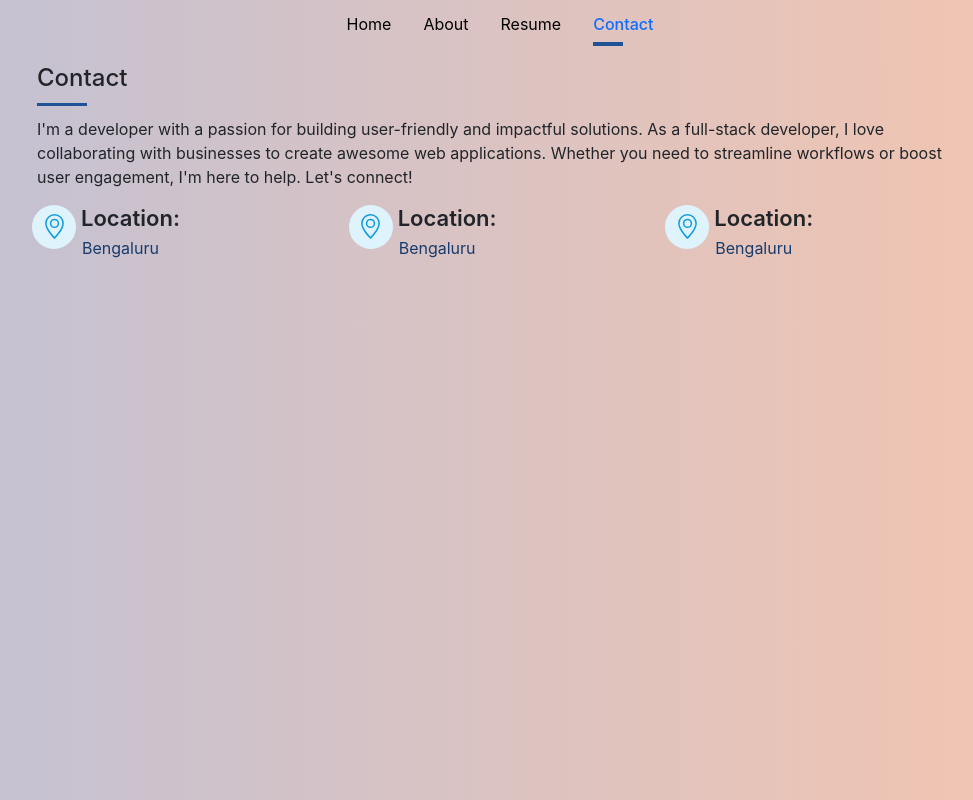
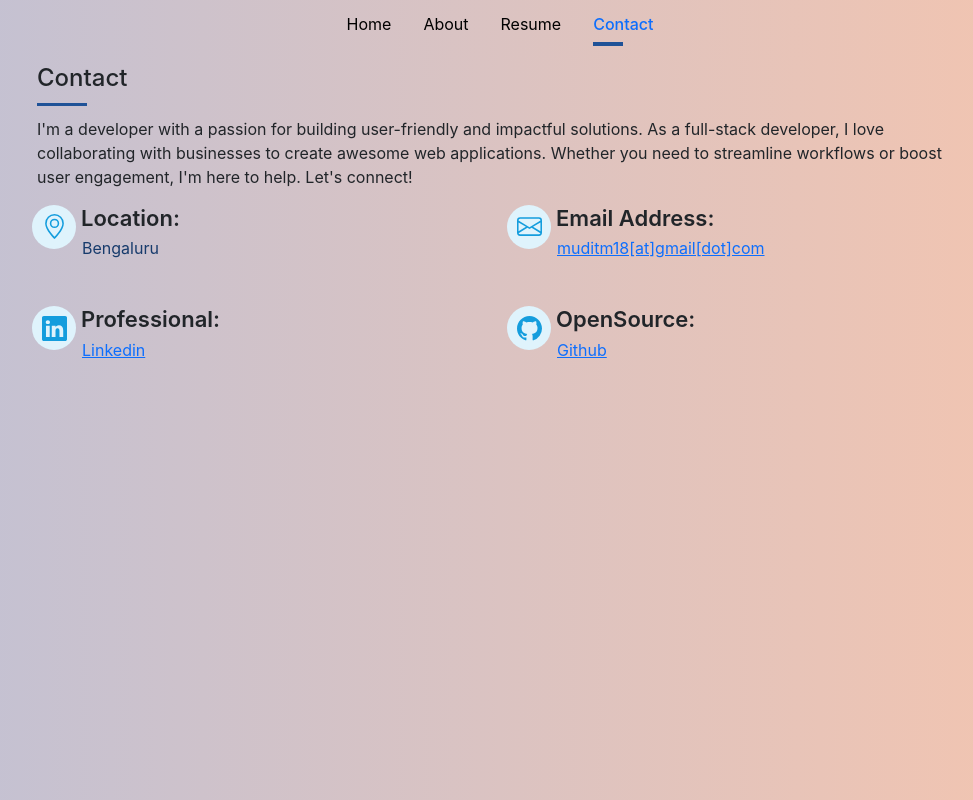
Before and after one commit to MuditKaushik/portfolio, a React (Create React App) app: page /contact in a window 1280 px wide. Shown: the whole page, without its empty margins (140-1113 px from the left). Built offline with nearby package versions, Linux system fonts and the light colour scheme.

Commit message:
portfolio-complete-commit

```diff
--- a/package.json
+++ b/package.json
@@ -19,11 +19,11 @@
     "web-vitals": "^2.1.4"
   },
   "scripts": {
-    "start": "react-scripts start",
+    "start": "set \"PUBLIC_URL=.\" && react-scripts start",
     "build": "react-scripts build",
     "test": "react-scripts test",
     "eject": "react-scripts eject",
-    "host_build": "set \"GENERATE_SOURCEMAP=false\" && set \"INLINE_RUNTIME_CHUNK=false\" && react-scripts build --profile",
+    "host_build": "set \"GENERATE_SOURCEMAP=false\" && react-scripts build --profile",
     "host": "npx gh-pages -b gh-pages -d build"
   },
   "eslintConfig": {
--- a/public/index.html
+++ b/public/index.html
@@ -1,14 +1,13 @@
 <!DOCTYPE html>
 <html lang="en">
+
 <head>
+  <base href="/">
   <meta charset="utf-8" />
   <link rel="icon" href="%PUBLIC_URL%/favicon.ico" />
   <meta name="viewport" content="width=device-width, initial-scale=1" />
   <meta name="theme-color" content="#000000" />
-    <meta
-      name="description"
-      content="Web site created using create-react-app"
-    />
+  <meta name="description" content="Web site for portfolio." />
   <link rel="apple-touch-icon" href="%PUBLIC_URL%/logo192.png" />
   <!--
       manifest.json provides metadata used when your web app is installed on a
@@ -26,18 +25,10 @@
     -->
   <title>Portfolio: Mudit Kaushik</title>
 </head>
+
 <body>
   <noscript>You need to enable JavaScript to run this app.</noscript>
   <div id="root"></div>
-    <!--
-      This HTML file is a template.
-      If you open it directly in the browser, you will see an empty page.
+</body>
 
-      You can add webfonts, meta tags, or analytics to this file.
-      The build step will place the bundled scripts into the <body> tag.
-
-      To begin the development, run `npm start` or `yarn start`.
-      To create a production bundle, use `npm run build` or `yarn build`.
-    -->
-  </body>
 </html>
--- a/src/App.routes.tsx
+++ b/src/App.routes.tsx
@@ -10,9 +10,7 @@ const routes: Array<RouteObject> = [
     children: [
       {
         index: true,
-        loader: () => {
-          return redirect('/home');
-        }
+        loader: () => redirect('/home')
       },
       {
         path: 'home',
@@ -36,20 +34,6 @@ const routes: Array<RouteObject> = [
         }
       },
       {
-        path: 'portfolio',
-        lazy: async () => {
-          const PortfolioPage = await import('./pages/portfolio/portfolio.page').then(comp => comp.PortfolioPage);
-          return { Component: PortfolioPage };
-        }
-      },
-      {
-        path: 'service',
-        lazy: async () => {
-          const ServicePage = await import('./pages/service/service.page').then(comp => comp.ServicePage);
-          return { Component: ServicePage };
-        }
-      },
-      {
         path: 'contact',
         lazy: async () => {
           const ContactPage = await import('./pages/contact/contact.page').then(comp => comp.ContactPage);
@@ -57,7 +41,11 @@ const routes: Array<RouteObject> = [
         }
       }
     ]
+  },
+  {
+    path: '*',
+    loader: () => redirect('/')
   }
 ];
 
-export const appRoutes = createBrowserRouter(routes);
+export const appRoutes = createBrowserRouter(routes, { basename: '/' });
--- a/src/pages/contact/contact.page.tsx
+++ b/src/pages/contact/contact.page.tsx
@@ -12,8 +12,8 @@ export class ContactPage extends React.Component {
           As a full-stack developer, I love collaborating with businesses to create awesome web applications.
           Whether you need to streamline workflows or boost user engagement, I'm here to help. Let's connect!
         </p>
-        <div className='row row-cols-3'>
-          <div className='col col-lg-4'>
+        <div className='row'>
+          <div className='col col-lg'>
             <address className='d-flex justify-content-start'>
               <i className='align-content-start'>
                 <SvgIconComponent className='bi pe-none' width={25} height={25}>
@@ -26,34 +26,55 @@ export class ContactPage extends React.Component {
               </span>
             </address>
           </div>
-          <div className='col col-lg-4'>
+          <div className='col col-lg'>
             <address className='d-flex justify-content-start'>
               <i className='align-content-start'>
                 <SvgIconComponent className='bi pe-none' width={25} height={25}>
-                  <use xlinkHref={`#location`} />
+                  <use xlinkHref={`#mail`} />
                 </SvgIconComponent>
               </i>
               <span className='address-location'>
-                <h5>Location:</h5>
-                <p>Bengaluru</p>
-              </span>
-            </address>
-          </div>
-          <div className='col col-lg-4'>
-            <address className='d-flex justify-content-start'>
-              <i className='align-content-start'>
-                <SvgIconComponent className='bi pe-none' width={25} height={25}>
-                  <use xlinkHref={`#location`} />
-                </SvgIconComponent>
-              </i>
-              <span className='address-location'>
-                <h5>Location:</h5>
-                <p>Bengaluru</p>
+                <h5>Email Address:</h5>
+                <p>
+                  <a href='mailto:muditm18@gmail.com'>muditm18[at]gmail[dot]com</a>
+                </p>
               </span>
             </address>
           </div>
         </div>
-      </div>
+        <div className='row'>
+          <div className='col col-lg'>
+            <address className='d-flex justify-content-start'>
+              <i className='align-content-start'>
+                <SvgIconComponent className='bi pe-none' width={25} height={25}>
+                  <use xlinkHref={`#linkedin`} />
+                </SvgIconComponent>
+              </i>
+              <span className='address-location'>
+                <h5>Professional:</h5>
+                <p>
+                  <a href='https://www.linkedin.com/in/mudit-kaushik-62939a3a' target='_blank'>Linkedin</a>
+                </p>
+              </span>
+            </address>
+          </div>
+          <div className='col col-lg'>
+            <address className='d-flex justify-content-start'>
+              <i className='align-content-start'>
+                <SvgIconComponent className='bi pe-none' width={25} height={25}>
+                  <use xlinkHref={`#github`} />
+                </SvgIconComponent>
+              </i>
+              <span className='address-location'>
+                <h5>OpenSource:</h5>
+                <p>
+                  <a href='https://github.com/MuditKaushik' target='_blank'>Github</a>
+                </p>
+              </span>
+            </address>
+          </div>
+        </div>
+      </div >
     );
   }
 };
--- a/src/pages/home/home.page.tsx
+++ b/src/pages/home/home.page.tsx
@@ -13,7 +13,7 @@ export class HomePage extends React.Component {
                 <text x="50%" y="50%" fill="#777" dy=".3em">140x140</text>
               </clipPath>
             </defs>
-            <image href='profile-img.jpg' width={160} height={215} x={0} y={-32} clipPath='url(#profileImage)' />
+            <image href="/profileimg.jpg" width={160} height={215} x={0} y={-32} clipPath='url(#profileImage)' />
           </svg>
           <h1 className="text-body-emphasis">Mudit Mohan Kaushik</h1>
           <p className="col-lg-6 mx-auto mb-4 justify-content-start" style={{fontSize: '18px', fontWeight: 100}}>
--- a/src/pages/portfolio/portfolio.page.tsx
+++ /dev/null
@@ -1,11 +0,0 @@
-import React from 'react';
-
-export class PortfolioPage extends React.Component {
-  render() {
-    return (
-      <React.Fragment>
-        <h1>Portfolio</h1>
-      </React.Fragment>
-    );
-  }
-};
--- a/src/pages/service/service.page.tsx
+++ /dev/null
@@ -1,11 +0,0 @@
-import React from 'react';
-
-export class ServicePage extends React.Component {
-  render() {
-    return (
-      <React.Fragment>
-        <h1>Service</h1>
-      </React.Fragment>
-    );
-  }
-};
--- a/src/react-app-env.d.ts
+++ /dev/null
@@ -1 +0,0 @@
-/// <reference types="react-scripts" />
--- a/src/shared/components/svg-symbols/svg.symbols.component.tsx
+++ b/src/shared/components/svg-symbols/svg.symbols.component.tsx
@@ -76,6 +76,15 @@ export const SvgSymbolsComponent: React.FC<PropsWithChildren> = (props) => {
         <path d="M12.166 8.94c-.524 1.062-1.234 2.12-1.96 3.07A32 32 0 0 1 8 14.58a32 32 0 0 1-2.206-2.57c-.726-.95-1.436-2.008-1.96-3.07C3.304 7.867 3 6.862 3 6a5 5 0 0 1 10 0c0 .862-.305 1.867-.834 2.94M8 16s6-5.686 6-10A6 6 0 0 0 2 6c0 4.314 6 10 6 10" />
         <path d="M8 8a2 2 0 1 1 0-4 2 2 0 0 1 0 4m0 1a3 3 0 1 0 0-6 3 3 0 0 0 0 6" />
       </symbol>
+      <symbol id="mail" viewBox="0 0 16 16">
+        <path d="M0 4a2 2 0 0 1 2-2h12a2 2 0 0 1 2 2v8a2 2 0 0 1-2 2H2a2 2 0 0 1-2-2zm2-1a1 1 0 0 0-1 1v.217l7 4.2 7-4.2V4a1 1 0 0 0-1-1zm13 2.383-4.708 2.825L15 11.105zm-.034 6.876-5.64-3.471L8 9.583l-1.326-.795-5.64 3.47A1 1 0 0 0 2 13h12a1 1 0 0 0 .966-.741M1 11.105l4.708-2.897L1 5.383z" />
+      </symbol>
+      <symbol id="linkedin" viewBox="0 0 16 16">
+        <path d="M0 1.146C0 .513.526 0 1.175 0h13.65C15.474 0 16 .513 16 1.146v13.708c0 .633-.526 1.146-1.175 1.146H1.175C.526 16 0 15.487 0 14.854zm4.943 12.248V6.169H2.542v7.225zm-1.2-8.212c.837 0 1.358-.554 1.358-1.248-.015-.709-.52-1.248-1.342-1.248S2.4 3.226 2.4 3.934c0 .694.521 1.248 1.327 1.248zm4.908 8.212V9.359c0-.216.016-.432.08-.586.173-.431.568-.878 1.232-.878.869 0 1.216.662 1.216 1.634v3.865h2.401V9.25c0-2.22-1.184-3.252-2.764-3.252-1.274 0-1.845.7-2.165 1.193v.025h-.016l.016-.025V6.169h-2.4c.03.678 0 7.225 0 7.225z" />
+      </symbol>
+      <symbol id="github" viewBox="0 0 16 16">
+        <path d="M8 0C3.58 0 0 3.58 0 8c0 3.54 2.29 6.53 5.47 7.59.4.07.55-.17.55-.38 0-.19-.01-.82-.01-1.49-2.01.37-2.53-.49-2.69-.94-.09-.23-.48-.94-.82-1.13-.28-.15-.68-.52-.01-.53.63-.01 1.08.58 1.23.82.72 1.21 1.87.87 2.33.66.07-.52.28-.87.51-1.07-1.78-.2-3.64-.89-3.64-3.95 0-.87.31-1.59.82-2.15-.08-.2-.36-1.02.08-2.12 0 0 .67-.21 2.2.82.64-.18 1.32-.27 2-.27s1.36.09 2 .27c1.53-1.04 2.2-.82 2.2-.82.44 1.1.16 1.92.08 2.12.51.56.82 1.27.82 2.15 0 3.07-1.87 3.75-3.65 3.95.29.25.54.73.54 1.48 0 1.07-.01 1.93-.01 2.2 0 .21.15.46.55.38A8.01 8.01 0 0 0 16 8c0-4.42-3.58-8-8-8" />
+      </symbol>
     </svg>
   );
 };
```
Also changed, not shown: src/reportWebVitals.ts (deleted, +0 -15 lines), public/profileimg.jpg (renamed from public/profile-img.jpg), 20 other files (tests, documents, lock files or other folders). Lines whose indentation alone changed are shown as unchanged.
